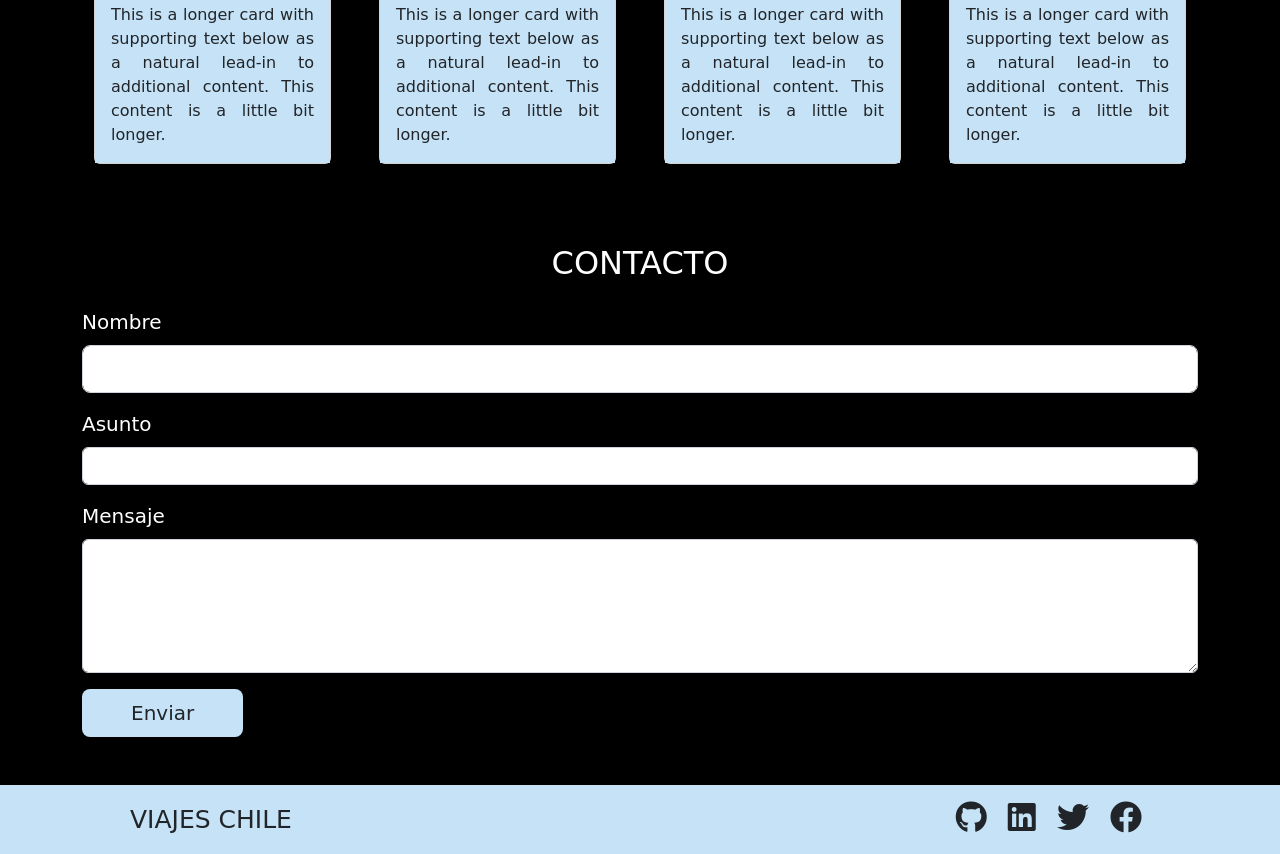
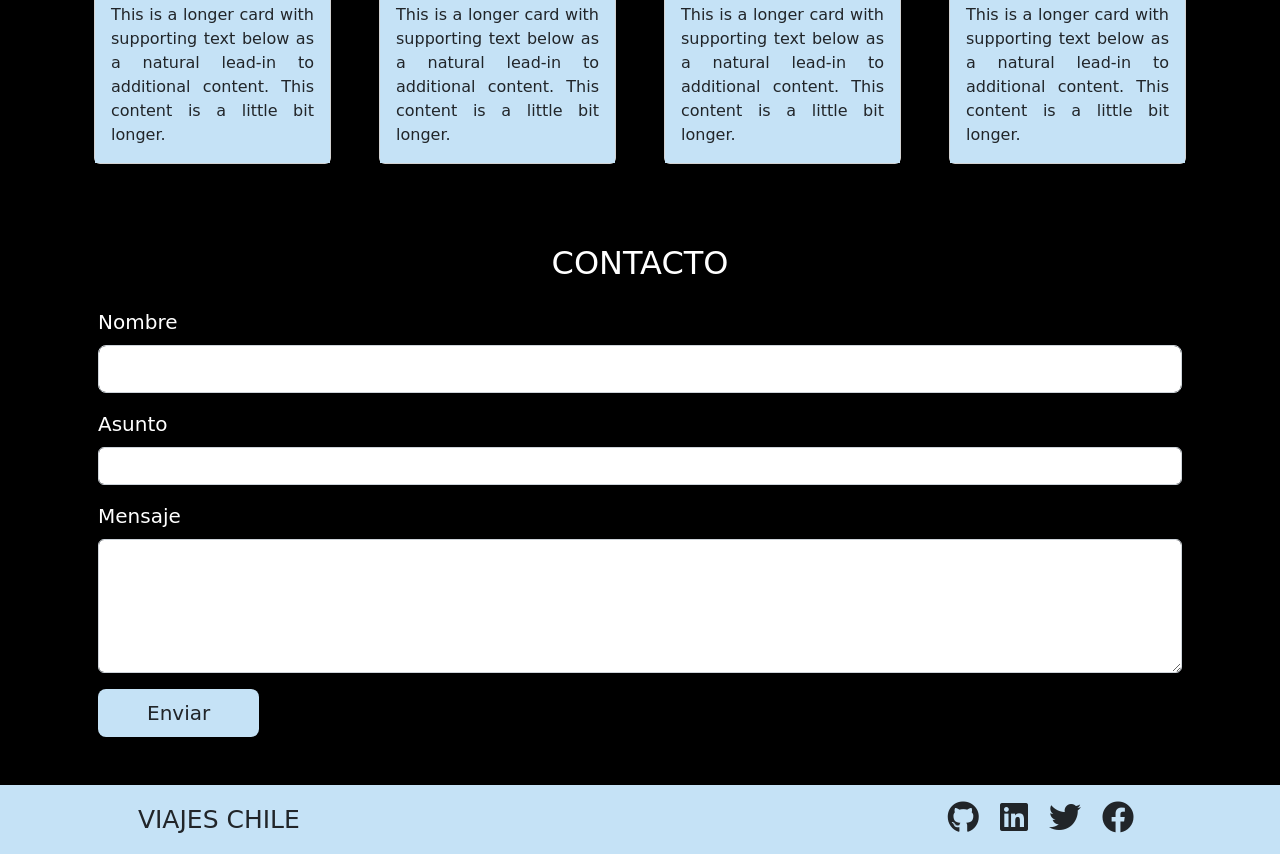
Before and after one commit to Heinzoo/viajes_chile, a plain HTML site: page index.html in a window 1280 px wide. Shown: the part 1332-2186 px from the top of the page. Drawn offline with nearby package versions, Linux system fonts and the light colour scheme; a web font is replaced by a local one.

Commit message:
fix display Movil

```diff
--- a/index.html
+++ b/index.html
@@ -146,7 +146,7 @@
     <h2 class="text-center text-white py-3">
       CONTACTO
     </h2>
-    <form>
+    <form class="px-3">
       <div class="mb-3">
         <label for="nombre" class="form-label text-white">Nombre</label>
         <input type="text" class="form-control form-control-lg" id="nombre">
@@ -164,9 +164,9 @@
   </div>
   <!-- Footer -->
   <footer class="py-3">
-    <div class="container d-flex justify-content-between">
-      <span class="ps-5" style="font-size: 25px;">VIAJES CHILE</span>
-      <div class="pe-5">
+    <div class="container d-flex justify-content-center">
+      <span class="text-center" style="font-size: 25px;">VIAJES CHILE</span>
+      <div class="d-none d-md-block" style="padding-left: 50vw;">
         <span class="mx-2">
           <i class="fab fa-github fa-2x"></i>
         </span>
```
Lines whose indentation alone changed are shown as unchanged.
